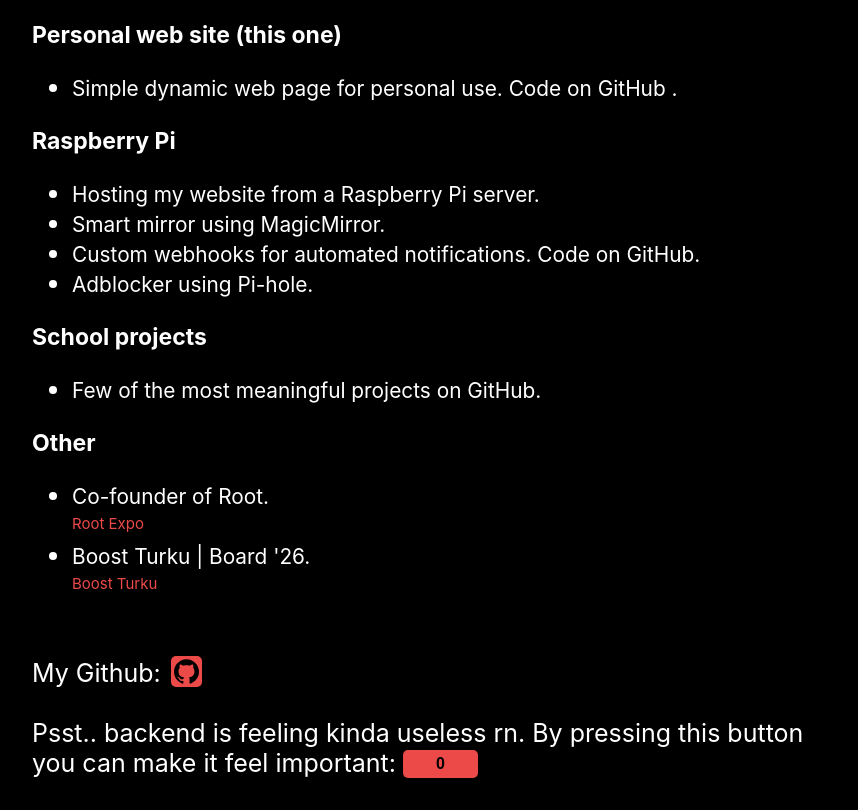
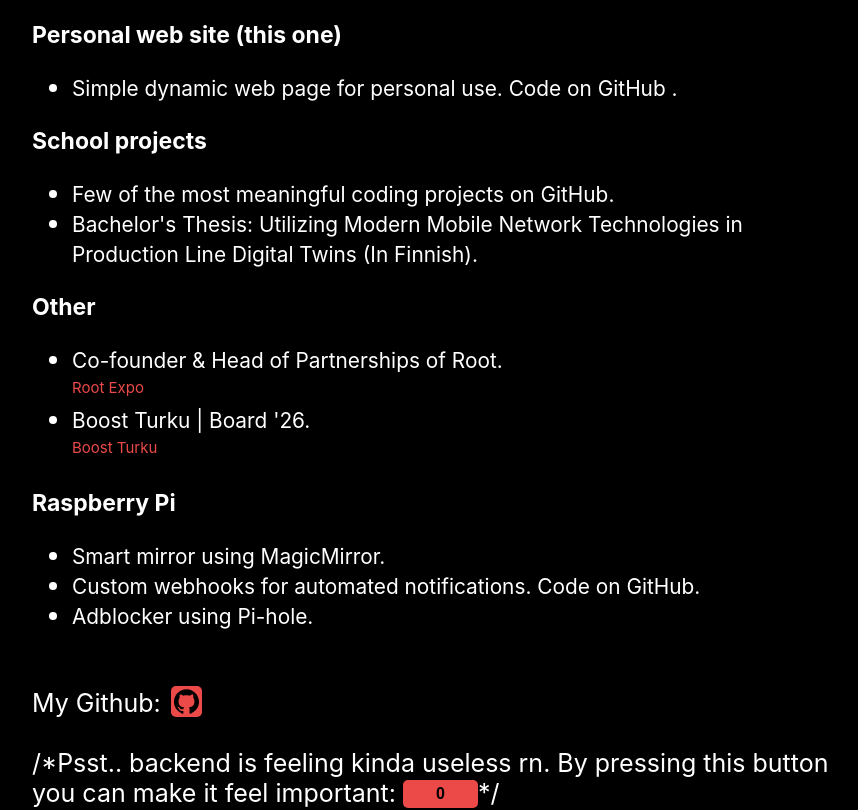
Before and after one commit to eetusalm1nen/website, a React (Create React App) app in the folder frontend/: page / in a window 1280 px wide. Shown: the part 1320-2130 px from the top of the page, without its empty margins (208-1066 px from the left). Built offline with nearby package versions, Linux system fonts and the light colour scheme; no server answers.

Commit message:
Refactor Raspberry Pi section and update descriptions

```diff
--- a/frontend/src/components/Projects.js
+++ b/frontend/src/components/Projects.js
@@ -34,28 +34,30 @@
             <li><small>Simple dynamic web page for personal use. Code on GitHub .</small></li>
           </ul>
 
+
+          <h3>School projects</h3>
+          <ul className="irl-list">
+            <li><small>Few of the most meaningful coding projects on GitHub.</small></li>
+            <li><small>Bachelor's Thesis: Utilizing Modern Mobile Network Technologies in Production Line Digital Twins (In Finnish).</small></li>
+          </ul>
+
+
+          <h3>Other</h3>
+          <ul className="irl-list">
+            <li><small>Co-founder & Head of Partnerships of Root.</small></li>
+            <a href="https://rootexpo.fi" className="red-question">Root Expo</a>
+            <li><small>Boost Turku | Board '26.</small></li>
+            <a href="https://www.boostturku.com/" className="red-question">Boost Turku</a>
+          </ul>
+
+
           <h3>Raspberry Pi</h3>
           <ul className="irl-list">
-            <li><small>Hosting my website from a Raspberry Pi server.</small></li>
             <li><small>Smart mirror using MagicMirror.</small></li>
             <li><small>Custom webhooks for automated notifications. Code on GitHub.</small></li>
             <li><small>Adblocker using Pi-hole.</small></li>
           </ul>
 
-
-          <h3>School projects</h3>
-          <ul className="irl-list">
-            <li><small>Few of the most meaningful projects on GitHub.</small></li>
-          </ul>
-
-
-          <h3>Other</h3>
-          <ul className="irl-list">
-            <li><small>Co-founder of Root.</small></li>
-            <a href="https://rootexpo.fi" className="red-question">Root Expo</a>
-            <li><small>Boost Turku | Board '26.</small></li>
-            <a href="https://www.boostturku.com/" className="red-question">Boost Turku</a>
-          </ul>
 
           <br />
 
@@ -67,10 +69,13 @@
           <br />
           <br />
 
+      /*
           <span>Psst.. backend is feeling kinda useless rn. By pressing this button you can make it feel important: </span>
             <button className="click-button" onClick={handleClick}>
             {clickCount}
             </button>
+      */
+
       </section>
     )
 }
```
